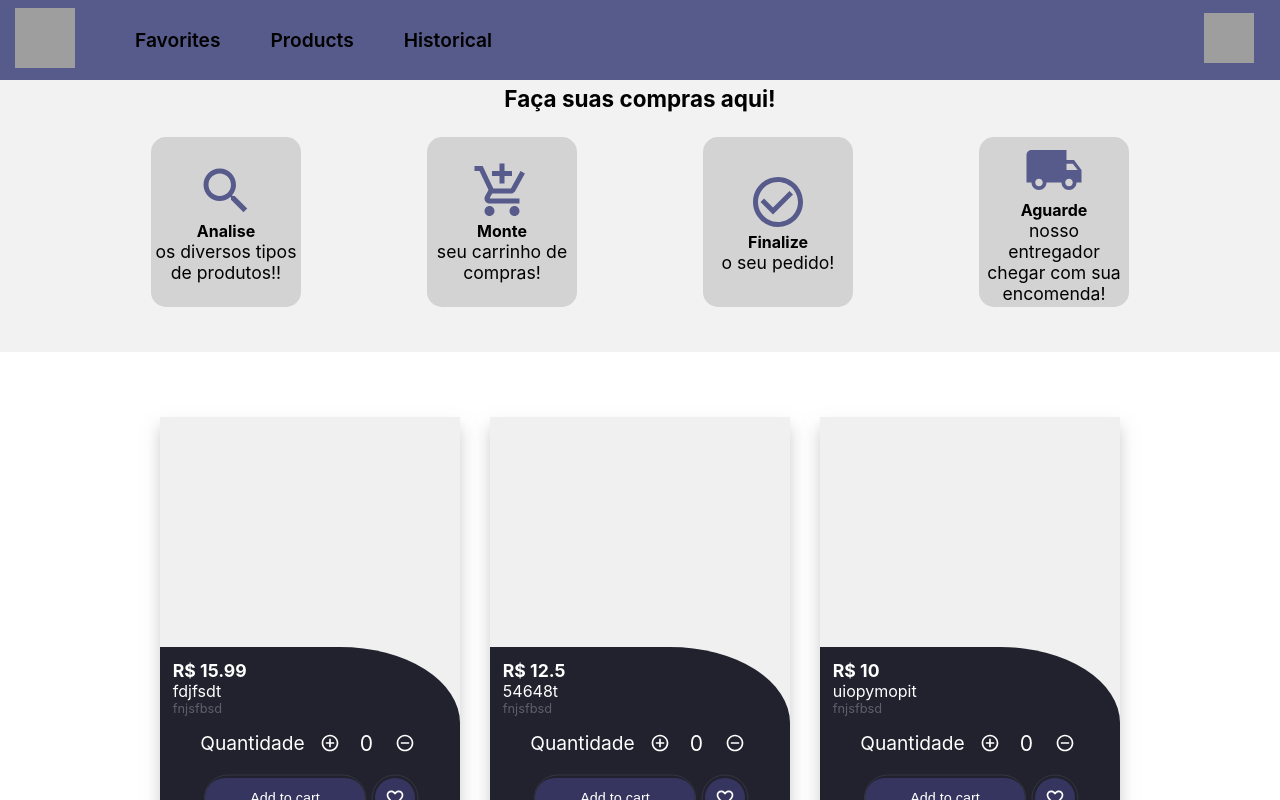
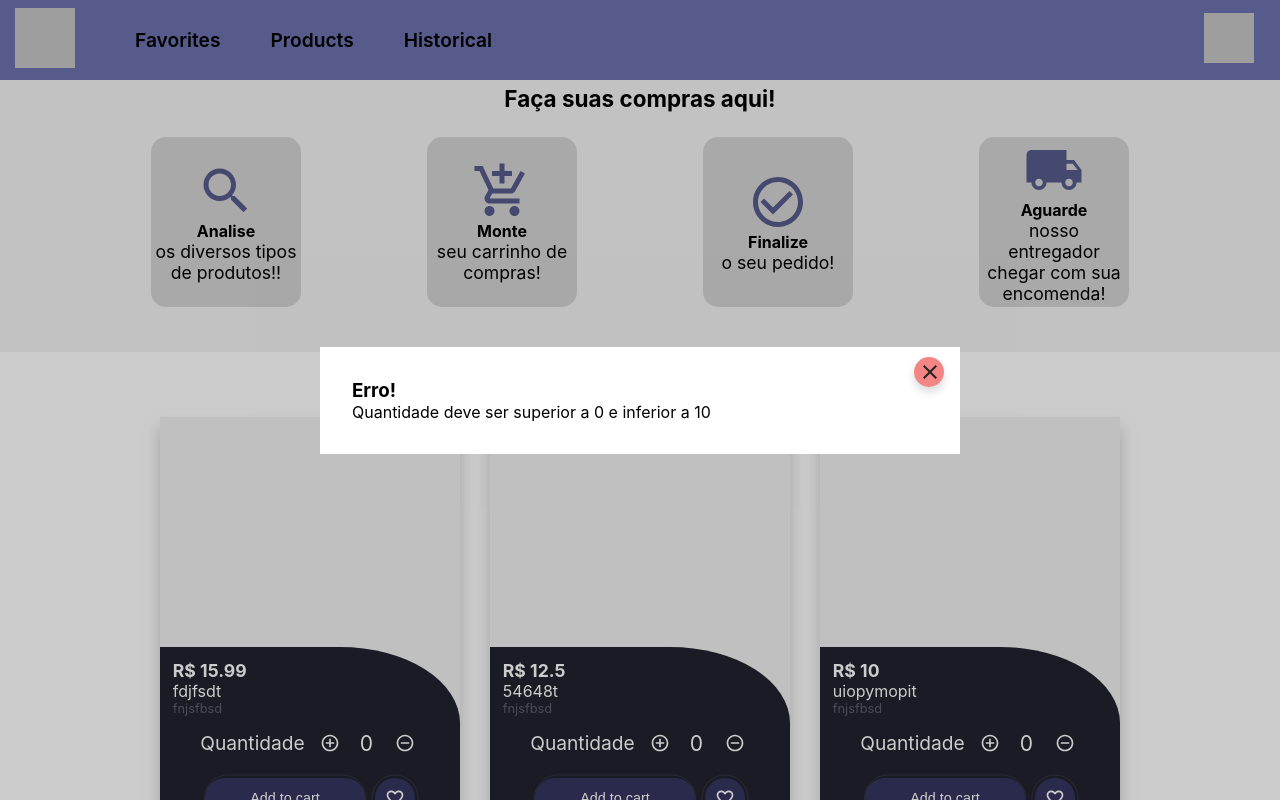
Before and after one commit to GabrielPelosi/react-commerce, a React (Create React App) app: page / in a window 1280 px wide. Shown: the top 800 px of the page. Built offline with nearby package versions, Linux system fonts and the light colour scheme; grey boxes are pictures that could not be loaded.

Commit message:
Popup error to passed limit products on cart. Dinamic close and open popup

```diff
--- /dev/null
+++ b/src/components/Popup/Popup.scss
@@ -0,0 +1,37 @@
+.popup {
+  position: fixed;
+  top: 0;
+  left: 0;
+  width: 100%;
+  height: 100vh;
+  background-color: rgba(0, 0, 0, 0.2);
+  display: flex;
+  justify-content: center;
+  align-items: center;
+
+  .popup-inner {
+    position: relative;
+    padding: 32px;
+    width: 100%;
+    max-width: 640px;
+    background-color: #fff;
+
+    .close-btn {
+      display: flex;
+      justify-content:center;
+      width: 30px;
+      height: 30px;
+      position: absolute;
+      top: 10px;
+      right: 16px;
+      padding: 5px;
+      border: none;
+      border-radius: 100px;
+      outline: none;
+      border: none;
+      cursor: pointer;
+      box-shadow: 0 5px 10px rgba(0, 0, 0, 0.15);
+      background-color: rgba(238, 65, 65, 0.644);
+    }
+  }
+}
--- /dev/null
+++ b/src/components/Popup/Popup.tsx
@@ -0,0 +1,24 @@
+import React from 'react'
+import {Close} from '@material-ui/icons';
+import './Popup.scss'
+
+type PopupParam = {
+    trigger: boolean;
+    alertMessage: string;
+    setTrigger: Function;
+}
+
+const Popup = ({trigger, alertMessage,setTrigger}: PopupParam) => {
+
+    return (trigger) ? (
+        <div className="popup">
+            <div className="popup-inner">
+                <button onClick={() => setTrigger(false)} className="close-btn"><Close style={{color: "rgb(37, 37, 37)", alignSelf: "center", marginLeft: "2px"}}/></button>
+                <h3>Erro!</h3>
+                    <p>{alertMessage}</p>
+            </div>
+        </div>
+    ) : <div></div>
+}
+
+export default Popup
--- a/src/components/ProductList/Product/Product.tsx
+++ b/src/components/ProductList/Product/Product.tsx
@@ -1,9 +1,10 @@
-import {useState} from 'react'
+import { useState } from 'react'
 import React from 'react'
 import './Product.scss';
-import { FavoriteBorder, ControlPoint,Remove,RemoveCircleOutline } from '@material-ui/icons';
-import {CartProduct} from './../../../types/CartProduct'
-import {ProductType} from './../../../types/Product'
+import { FavoriteBorder, ControlPoint, Remove, RemoveCircleOutline } from '@material-ui/icons';
+import { CartProduct } from './../../../types/CartProduct'
+import { ProductType } from './../../../types/Product'
+
 
 
 type ProdParam = {
@@ -11,38 +12,40 @@ type ProdParam = {
     cartItems: CartProduct[],
     setCartItems: Function,
     setCartMenuState: Function,
+    setPopuponError: Function,
 }
 
-const Product = ({ productObj, cartItems, setCartItems, setCartMenuState }: ProdParam) => {
+const Product = ({ productObj, cartItems, setCartItems, setCartMenuState, setPopuponError }: ProdParam) => {
 
     const [productQuantity, setProductQuantity] = useState<number>(0);
 
     const addProdToCartMemoty = () => {
         setCartMenuState(false)
-        if(productQuantity > 0){
+        if (productQuantity > 0) {
             const cartItem: CartProduct = {
                 product: productObj,
                 quantity: productQuantity,
             }
-            if(cartItems.some(item => item.product.id === productObj.id)){
+            if (cartItems.some(item => item.product.id === productObj.id)) {
                 var index = cartItems.findIndex(item => item.product.id === productObj.id)
-                var flag = cartItems[index].quantity
-                if(flag + productQuantity <= 10){
-                    cartItems[index].quantity = productQuantity + cartItems[index].quantity
+                var cartItemQuantity = cartItems[index].quantity
+                if (cartItemQuantity + productQuantity <= 10) {
+                    cartItems[index].quantity = productQuantity + cartItemQuantity
+                    setCartItems(cartItems)
+                }else{
+                    setPopuponError(true)
+                }
+            } else {
+                cartItems.push(cartItem)
                 setCartItems(cartItems)
             }
-            }else  {
-                cartItems.push(cartItem)
-                setCartItems(cartItems)
-                console.log(cartItems)
+        }else{
+            setPopuponError(true)
+        }
     }
 
-        }
-
-    }
-
-
     return (
+        <>
             <div className="product-card">
                 <div className="product-img">
 
@@ -56,18 +59,18 @@ const Product = ({ productObj, cartItems, setCartItems, setCartMenuState }: Prod
 
                         <div className="qnt-input-container">
                             <span className="qnt-title">Quantidade</span>
-                        <ControlPoint onClick={()=> productQuantity >=10 ? setProductQuantity(10) :  setProductQuantity((productQuantity + 1))} style={{ fontSize: 20, color: "#fff", margin: "5px", cursor: "pointer" }}/>
+                            <ControlPoint onClick={() => productQuantity >= 10 ? setProductQuantity(10) : setProductQuantity((productQuantity + 1))} style={{ fontSize: 20, color: "#fff", margin: "5px", cursor: "pointer" }} />
                             <input type="number" value={productQuantity} min="0" max="10"
                                 onChange={(event: any) => {
-                            if(event.target.value.lenght > 1){
+                                    if (event.target.value.lenght > 1) {
                                         alert('eero')
-                            }else{
+                                    } else {
                                         setProductQuantity(event.target.value);
                                     }
 
                                 }}
                             />
-                        <RemoveCircleOutline onClick={()=> productQuantity <=0 ? setProductQuantity(0) : setProductQuantity((productQuantity - 1))} style={{ fontSize: 20, color: "#fff", margin: "5px", marginTop: "5px", cursor: "pointer" }}/>
+                            <RemoveCircleOutline onClick={() => productQuantity <= 0 ? setProductQuantity(0) : setProductQuantity((productQuantity - 1))} style={{ fontSize: 20, color: "#fff", margin: "5px", marginTop: "5px", cursor: "pointer" }} />
 
                         </div>
 
@@ -78,7 +81,10 @@ const Product = ({ productObj, cartItems, setCartItems, setCartMenuState }: Prod
 
                     </div>
                 </div>
+
             </div>
+
+        </>
     )
 }
 
--- a/src/components/ProductList/ProductList.tsx
+++ b/src/components/ProductList/ProductList.tsx
@@ -1,8 +1,9 @@
-import React from 'react'
+import React, {useState} from 'react'
 import { CartProduct } from '../../types/CartProduct'
 import Product from './Product/Product'
 import './ProductList.scss'
 import { ProductType } from '../../types/Product'
+import Popup from '../Popup/Popup';
 
 type ProductParam = {
     cartItems: CartProduct[],
@@ -10,26 +11,36 @@ type ProductParam = {
     setCartMenuState: Function,
 }
 
-const ProductList = ({cartItems, setCartItems, setCartMenuState}: ProductParam) => {
+const ProductList = ({ cartItems, setCartItems, setCartMenuState }: ProductParam) => {
+
+    const [alertValue, setAlertValue] = useState<boolean>(true)
 
     const products: ProductType[] = [{
-        id: 1, name: "fdjfsd", description:"fnjsfbsd", price: 15.99
-    },{
-        id: 2, name: "54648", description:"fnjsfbsd", price: 12.50
-    },{
-        id: 3, name: "uiopymopi", description:"fnjsfbsd", price: 10
+        id: 1, name: "fdjfsd", description: "fnjsfbsd", price: 15.99
+    }, {
+        id: 2, name: "54648", description: "fnjsfbsd", price: 12.50
+    }, {
+        id: 3, name: "uiopymopi", description: "fnjsfbsd", price: 10
     },]
     return (
+        <>
             <div className="product-container">
                 {
                     products.map(productObj => (
                         <Product productObj={productObj}
                             cartItems={cartItems} setCartItems={setCartItems}
-                    setCartMenuState={setCartMenuState} />
+                            setCartMenuState={setCartMenuState}
+                            setPopuponError={setAlertValue} />
                     ))
                 }
 
             </div>
+            <div>
+                <Popup trigger={alertValue}
+                    alertMessage="Quantidade deve ser superior a 0 e inferior a 10"
+                    setTrigger={setAlertValue} />
+            </div>
+        </>
     )
 }
 
```
Lines whose indentation alone changed are shown as unchanged.
